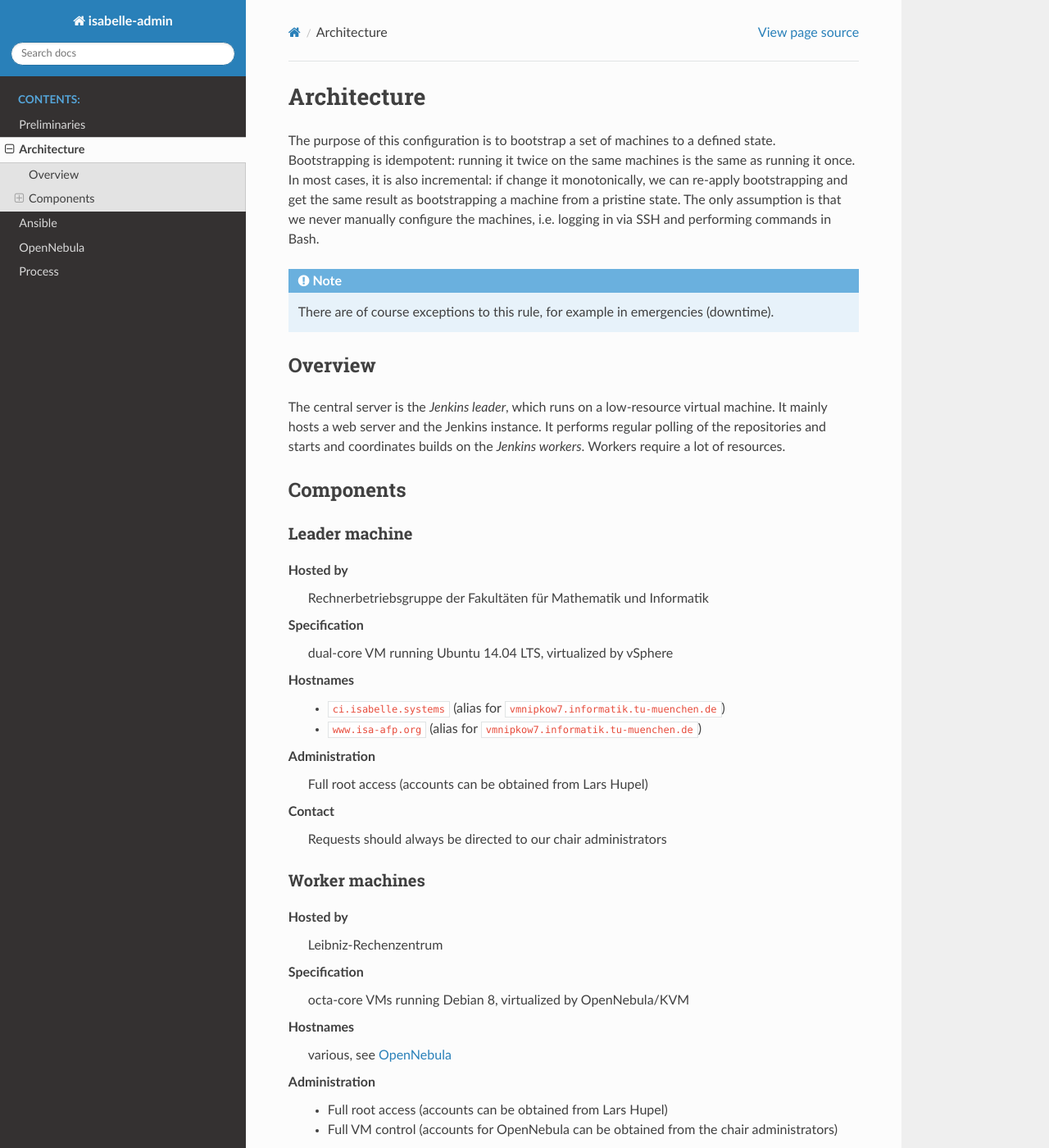
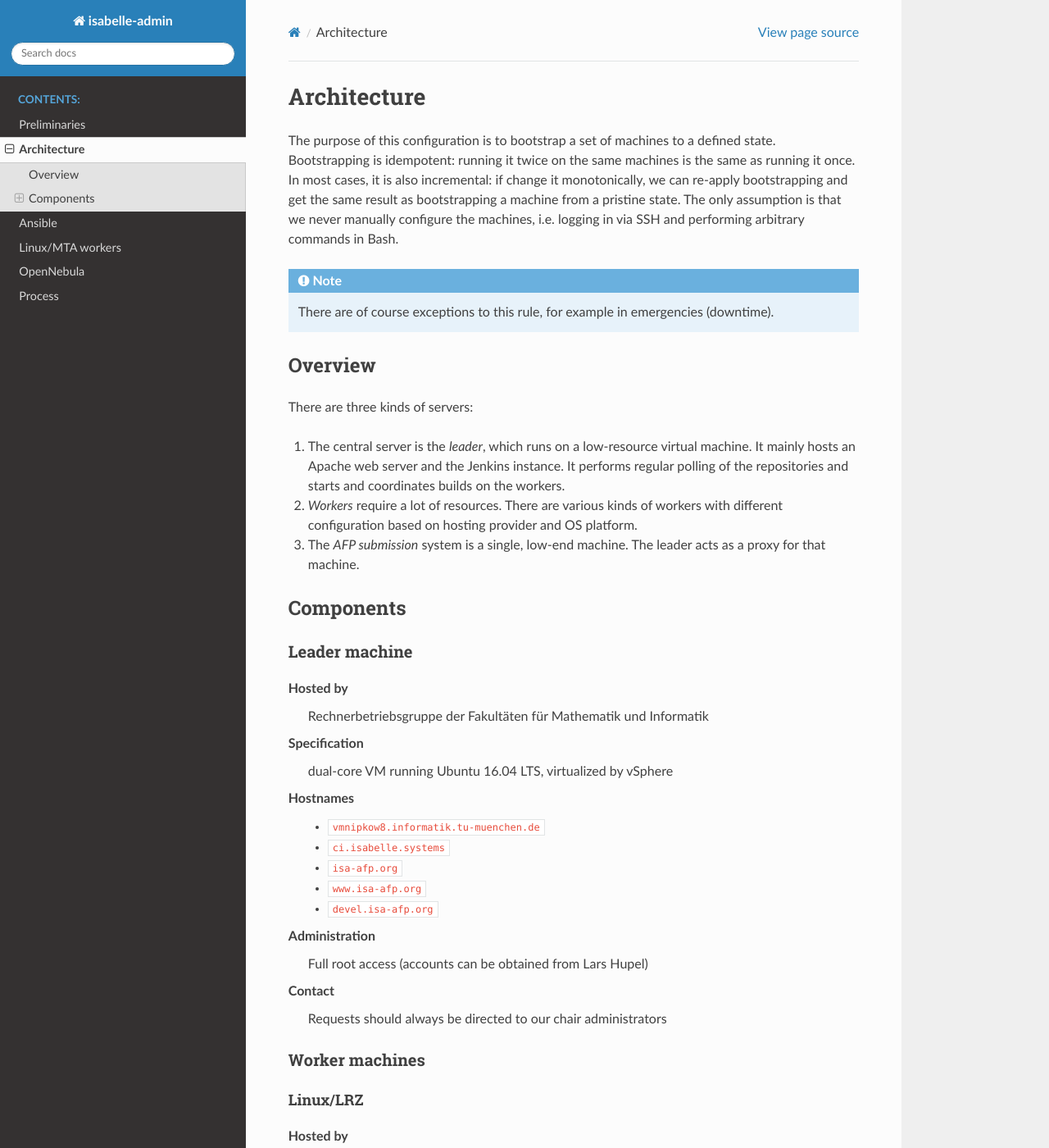
Before and after one commit to isabelle-prover/admin, a Sphinx documentation site: the page built from docs/architecture.rst, in a window 1280 px wide and 1400 px high. Shown: the whole window at 82% size. Built offline with Sphinx 7.4.7 and the Read the Docs theme 2.0.0, drawn with Linux system fonts in a browser that asks for light colours; some of the changed text lies outside the part shown.

Commit message:
documentation

```diff
--- a/docs/ansible.rst
+++ b/docs/ansible.rst
@@ -17,7 +17,7 @@
 *Hosts* are machines which are to be configured by Ansible.
 They are specified by a host name or an IP address.
 *Inventories* are lists of hosts.
-Hosts can be grouped together.
+Hosts can be grouped together; groups may form a hierarchy.
 In an inventory file, hosts or groups of hosts may have additional variables.
 Inventory files use a simple, INI-like syntax.
 
@@ -73,7 +73,7 @@
 
 ::
 
-  $ ansible-playbook -i inventories/production site.yml
+  $ ansible-playbook -i inventories/production [-l GROUP|HOST] site.yml
 
 In this repository, there are two inventory files: one for production, one for testing.
 Always check the contents of the inventory files before deploying.
--- a/docs/architecture.rst
+++ b/docs/architecture.rst
@@ -4,7 +4,7 @@
 The purpose of this configuration is to bootstrap a set of machines to a defined state.
 Bootstrapping is idempotent: running it twice on the same machines is the same as running it once.
 In most cases, it is also incremental: if change it monotonically, we can re-apply bootstrapping and get the same result as bootstrapping a machine from a pristine state.
-The only assumption is that we never manually configure the machines, i.e. logging in via SSH and performing commands in Bash.
+The only assumption is that we never manually configure the machines, i.e. logging in via SSH and performing arbitrary commands in Bash.
 
 .. note::
 
@@ -14,10 +14,17 @@
 Overview
 --------
 
-The central server is the *Jenkins leader*, which runs on a low-resource virtual machine.
-It mainly hosts a web server and the Jenkins instance.
-It performs regular polling of the repositories and starts and coordinates builds on the *Jenkins workers*.
-Workers require a lot of resources.
+There are three kinds of servers:
+
+1. The central server is the *leader*, which runs on a low-resource virtual machine.
+   It mainly hosts an Apache web server and the Jenkins instance.
+   It performs regular polling of the repositories and starts and coordinates builds on the workers.
+
+2. *Workers* require a lot of resources.
+   There are various kinds of workers with different configuration based on hosting provider and OS platform.
+
+3. The *AFP submission* system is a single, low-end machine.
+   The leader acts as a proxy for that machine.
 
 
 Components
@@ -30,11 +37,14 @@
   Rechnerbetriebsgruppe der Fakultäten für Mathematik und Informatik
 
 Specification
-  dual-core VM running Ubuntu 14.04 LTS, virtualized by vSphere
+  dual-core VM running Ubuntu 16.04 LTS, virtualized by vSphere
 
 Hostnames
-  - ``ci.isabelle.systems`` (alias for ``vmnipkow7.informatik.tu-muenchen.de``)
-  - ``www.isa-afp.org`` (alias for ``vmnipkow7.informatik.tu-muenchen.de``)
+  - ``vmnipkow8.informatik.tu-muenchen.de``
+  - ``ci.isabelle.systems``
+  - ``isa-afp.org``
+  - ``www.isa-afp.org``
+  - ``devel.isa-afp.org``
 
 Administration
   Full root access (accounts can be obtained from Lars Hupel)
@@ -46,11 +56,14 @@
 Worker machines
 ~~~~~~~~~~~~~~~
 
+Linux/LRZ
+.........
+
 Hosted by
   Leibniz-Rechenzentrum
 
 Specification
-  octa-core VMs running Debian 8, virtualized by OpenNebula/KVM
+  octa-core VMs running Ubuntu 16.04 LTS, virtualized by OpenNebula/KVM
 
 Hostnames
   various, see :doc:`opennebula`
@@ -62,6 +75,41 @@
 Contact
   LRZ Service Desk
 
+Linux/MTA
+.........
+
+Hosted by
+  chair administrators
+
+Specification
+  various high-end machines running Ubuntu 16.04 LTS and 18.04 LTS, not virtualized
+
+Hostnames
+  various, see :doc:`mta`
+
+Administration
+  Full root access (accounts can be obtained from Lars Hupel)
+
+Contact
+  chair administrators
+
+macOS/MTA
+.........
+
+Hosted by
+  chair administrators
+
+Specification
+  low-end iMac running macOS El Capitan, not virtualized
+
+Hostnames
+  ``macisa1.informatik.tu-muenchen.de``
+
+Administration
+  Full root access (accounts can be obtained from Lars Hupel)
+
+Contact
+  chair administrators
 
 AFP machine
 ~~~~~~~~~~~
@@ -70,7 +118,7 @@
   Leibniz-Rechenzentrum
 
 Specification
-  dual-core VM running Ubuntu 14.04 LTS, virtualized by OpenNebula/KVM
+  dual-core VM running Ubuntu 16.04 LTS, virtualized by OpenNebula/KVM
 
 Hostnames
   various, see :doc:`opennebula`
@@ -87,20 +135,17 @@
 ~~~~~~~~~~~~~
 
 Hosted by
-  Chair administrators
+  `GitHub <https://github.com/isabelle-prover/admin>`_/Read the Docs
 
 Administration
   Full push access (accounts can be obtained from Lars Hupel)
-
-Contact
-  Chair administrators
 
 
 Domain ``isabelle.systems``
 ~~~~~~~~~~~~~~~~~~~~~~~~~~~
 
 Hosted by
-  Domainfactory
+  1 & 1
 
 Administration
   Lars Hupel
@@ -116,11 +161,8 @@
   Gerwin Klein
 
 
-SSL certificate ``isabelle.systems``
-~~~~~~~~~~~~~~~~~~~~~~~~~~~~~~~~~~~~
+SSL certificates
+~~~~~~~~~~~~~~~~
 
 Created by
-  StartSSL
-
-Administration
-  Lars Hupel
+  Let's Encrypt
--- a/docs/index.rst
+++ b/docs/index.rst
@@ -8,5 +8,6 @@
    preliminaries
    architecture
    ansible
+   mta
    opennebula
    process
--- /dev/null
+++ b/docs/mta.rst
@@ -0,0 +1,2 @@
+Linux/MTA workers
+=================
--- a/docs/preliminaries.rst
+++ b/docs/preliminaries.rst
@@ -14,4 +14,4 @@
   * `Cloud Manual <https://www.lrz.de/services/compute/cloud_en/cloud-manual_en/>`_
   * `Glossary <https://www.lrz.de/services/compute/cloud_en/glossary-cloud/>`_
 
-- `Lehstuhl-VM (de) <https://wiki.in.tum.de/Informatik/Benutzerwiki/LehrstuhlVM>`_
+- `Lehrstuhl-VM (de) <https://wiki.in.tum.de/Informatik/Benutzerwiki/LehrstuhlVM>`_
```
